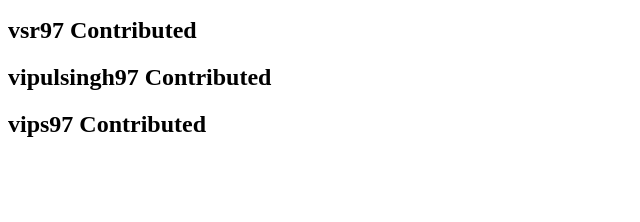
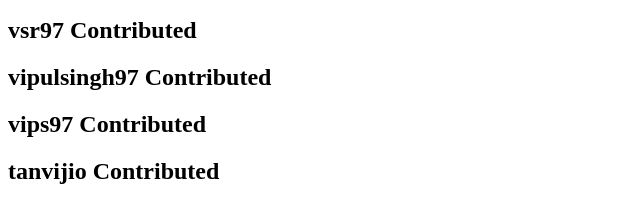
Before and after one commit to yash-07/vipul-08.github.io-1, a plain HTML site: page newPage.html in a window 1280 px wide. Shown: the part 96-318 px from the top of the page, without its empty margins (0-640 px from the left). Drawn offline with Linux system fonts and the light colour scheme.

Commit message:
Update newPage.html

```diff
--- a/newPage.html
+++ b/newPage.html
@@ -4,4 +4,5 @@
   <h2>vsr97 Contributed</h2>
   <h2>vipulsingh97 Contributed</h2>
   <h2>vips97 Contributed</h2>
+  <h2>tanvijio Contributed</h2>
 </html>
```
